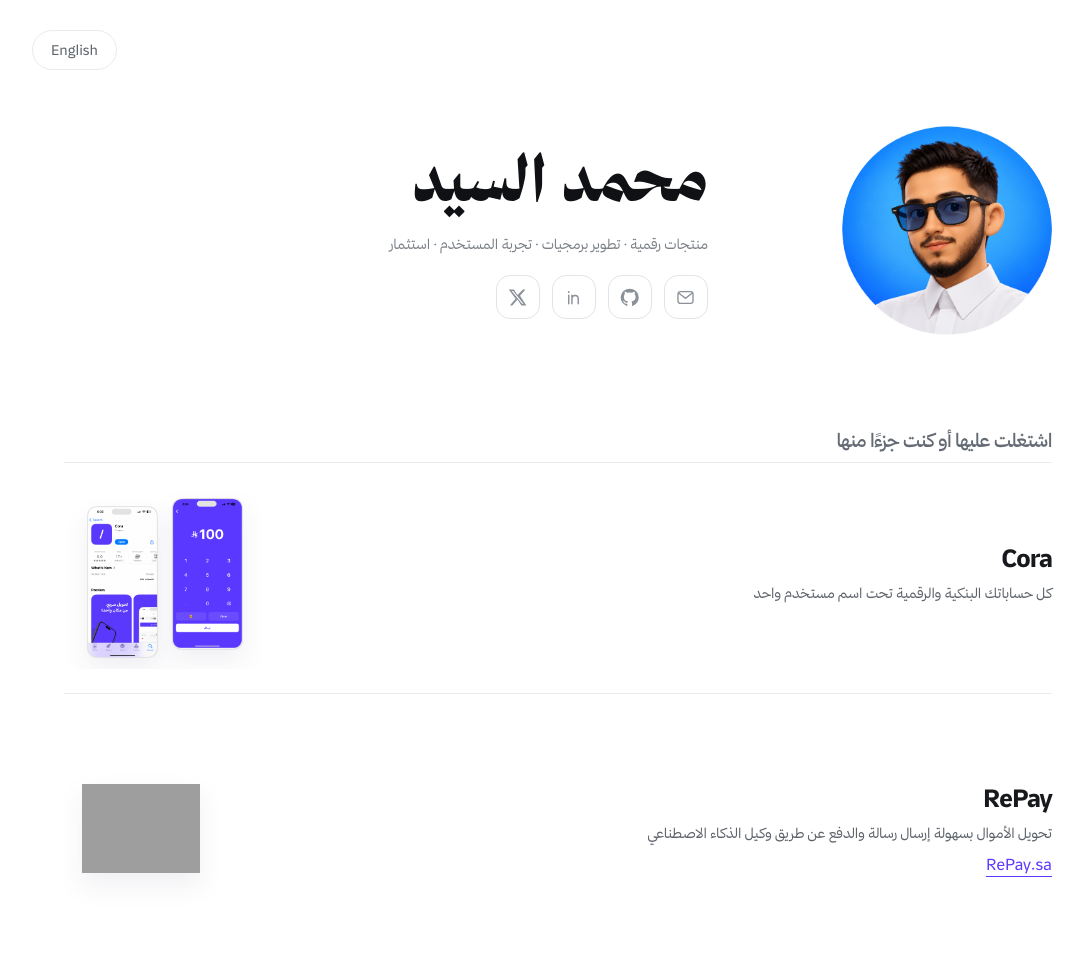
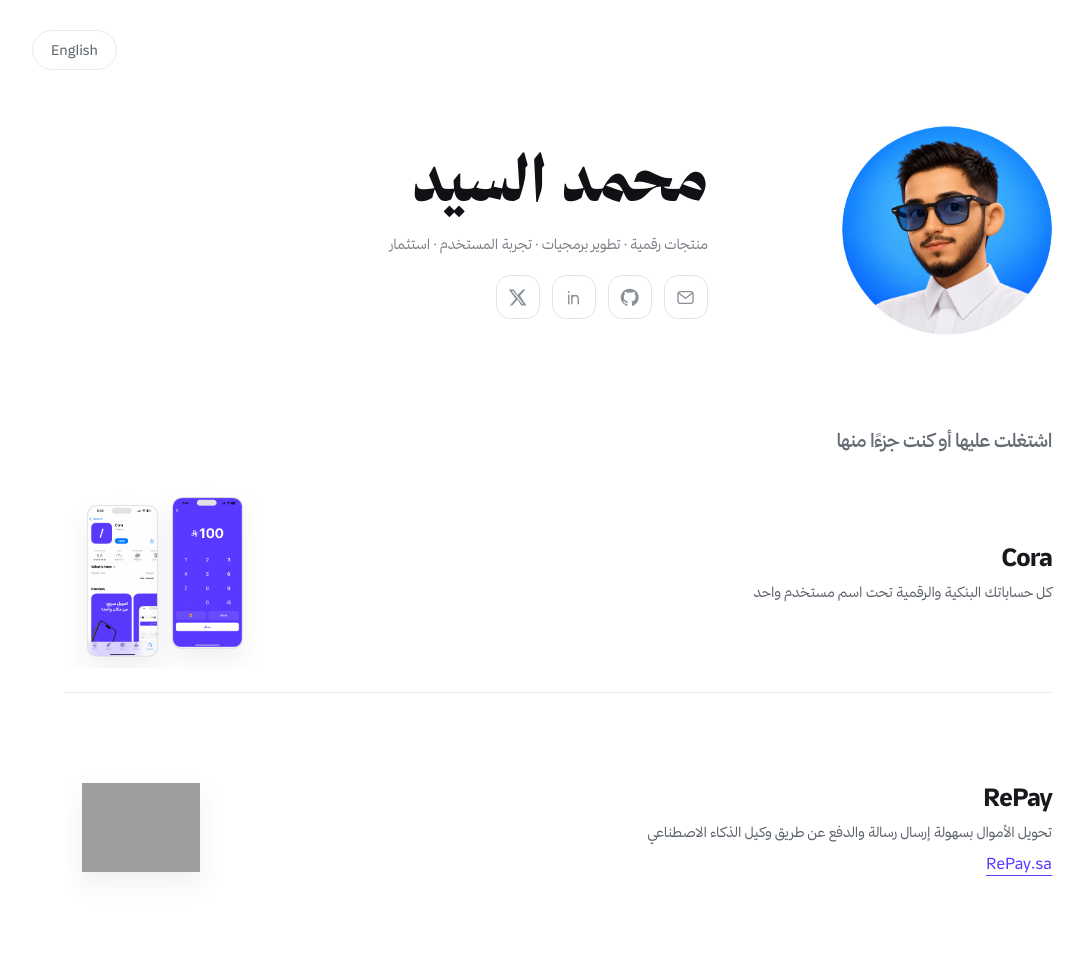
Before and after one commit to Msyd3/Msyd3.github.io, a plain HTML site: page index.html in a window 1280 px wide. Shown: the top 965 px of the page, without its empty margins (82-1167 px from the left). Drawn offline with Linux system fonts and the light colour scheme; grey boxes are pictures that could not be loaded.

Commit message:
Remove project divider lines

```diff
--- a/index.html
+++ b/index.html
@@ -31,6 +31,7 @@ html[lang=en] .hero>div:first-child{grid-column:1}html[lang=en] .portrait{grid-c
 html[lang=en] body,.en{font-family:Thmanyah,sans-serif}html[lang=en] .hero h1{font-family:ThmanyahDisplay,Thmanyah,sans-serif;font-weight:900}
 .projects{padding-top:18px}.projects .project{border-top:1px solid var(--line)}.projects .project:first-child{border-top:0}.repay-image{min-height:220px}.repay-image img{width:100%;max-width:145px;transform:none!important}.platforms-section{padding:30px 0 38px;border-top:1px solid var(--line)}.platforms-section h2{font-size:17px;font-weight:500;margin:0 0 20px;color:#646b74}.platforms-list{display:grid;grid-template-columns:repeat(2,minmax(0,1fr));gap:10px 18px}.platforms-list a{display:flex;justify-content:space-between;align-items:center;border:1px solid var(--line);border-radius:12px;padding:14px 16px;color:#545b64;text-decoration:none}.platforms-list a:hover{color:var(--blue);border-color:#b6cce7}.platforms-list small{color:#92979e;font-size:13px}@media(max-width:760px){.projects{padding-top:8px}.repay-image{min-height:170px}.repay-image img{max-width:100px}.platforms-section{padding:26px 0 30px}.platforms-list{grid-template-columns:1fr}.platforms-list a{padding:13px 14px}}
 .hero + .projects{border-top:0}.projects{padding-top:28px;padding-bottom:48px}.projects .section-top{margin-bottom:10px}.projects .section-top h2{font-size:19px;color:#646b74}.projects .project{padding:24px 0;gap:20px}.projects .project:first-of-type{border-top:0}.projects .project h2{font-size:25px}.projects .project-description{font-size:14px;margin-bottom:8px}.projects .project-images{max-width:215px}.projects .project-images img{max-width:76px}.projects .repay-image img{max-width:118px}.footer{align-items:center!important;text-align:center!important}@media(max-width:760px){.projects{padding-top:18px;padding-bottom:36px}.projects .section-top{margin-bottom:6px}.projects .section-top h2{font-size:17px}.projects .project{padding:20px 0}.projects .project h2{font-size:23px}.projects .project-images{max-width:170px}.projects .project-images img{max-width:55px}.projects .repay-image img{max-width:86px}}
+.hero + .projects{border-top:0!important}.projects .section-top + .project{border-top:0!important}
 </style></head>
 <body><main><button class="language en" type="button" id="language" aria-label="Switch to English">English</button>
 <section class="hero" aria-label="نبذة عن محمد السيد">
```
